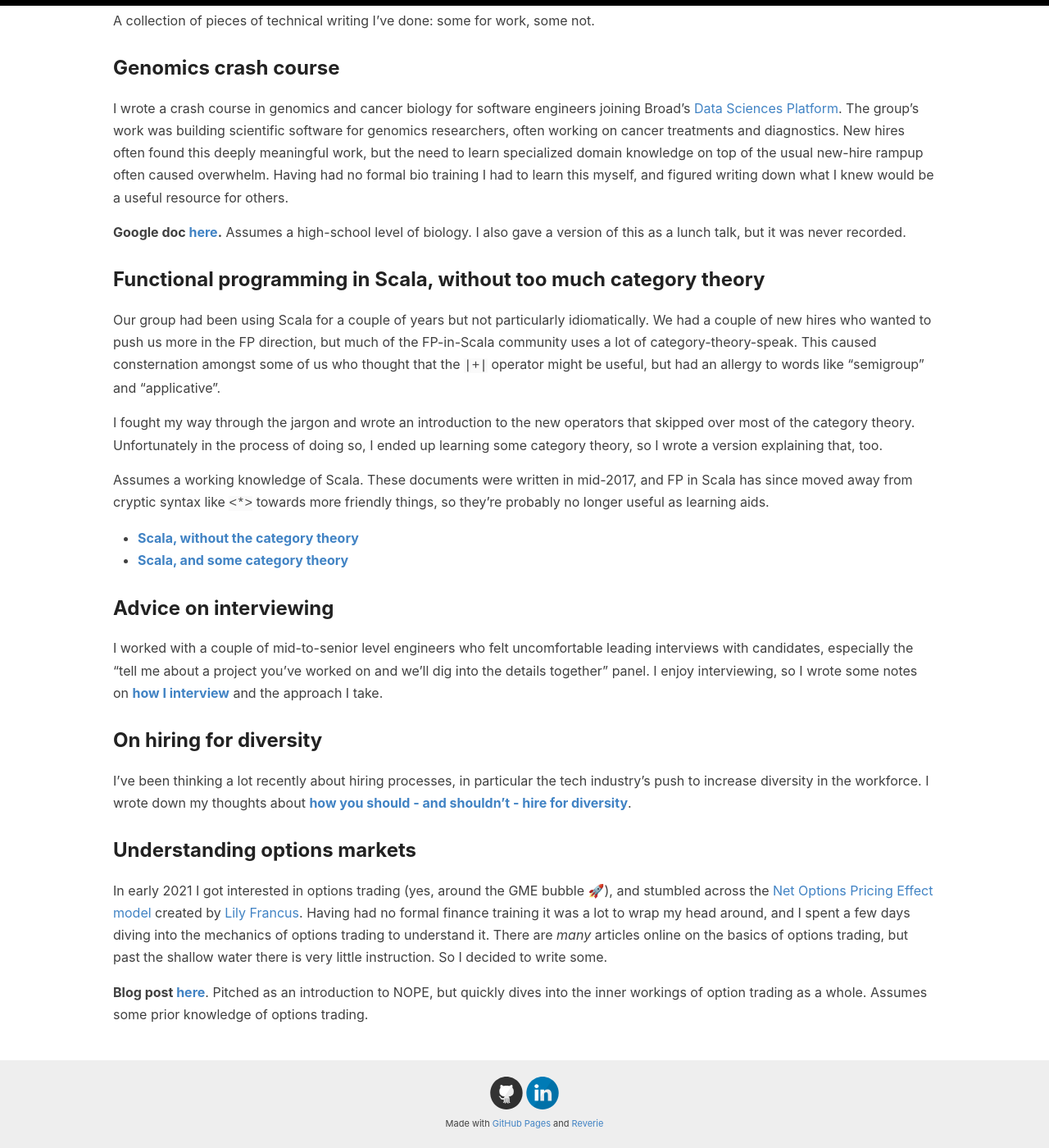
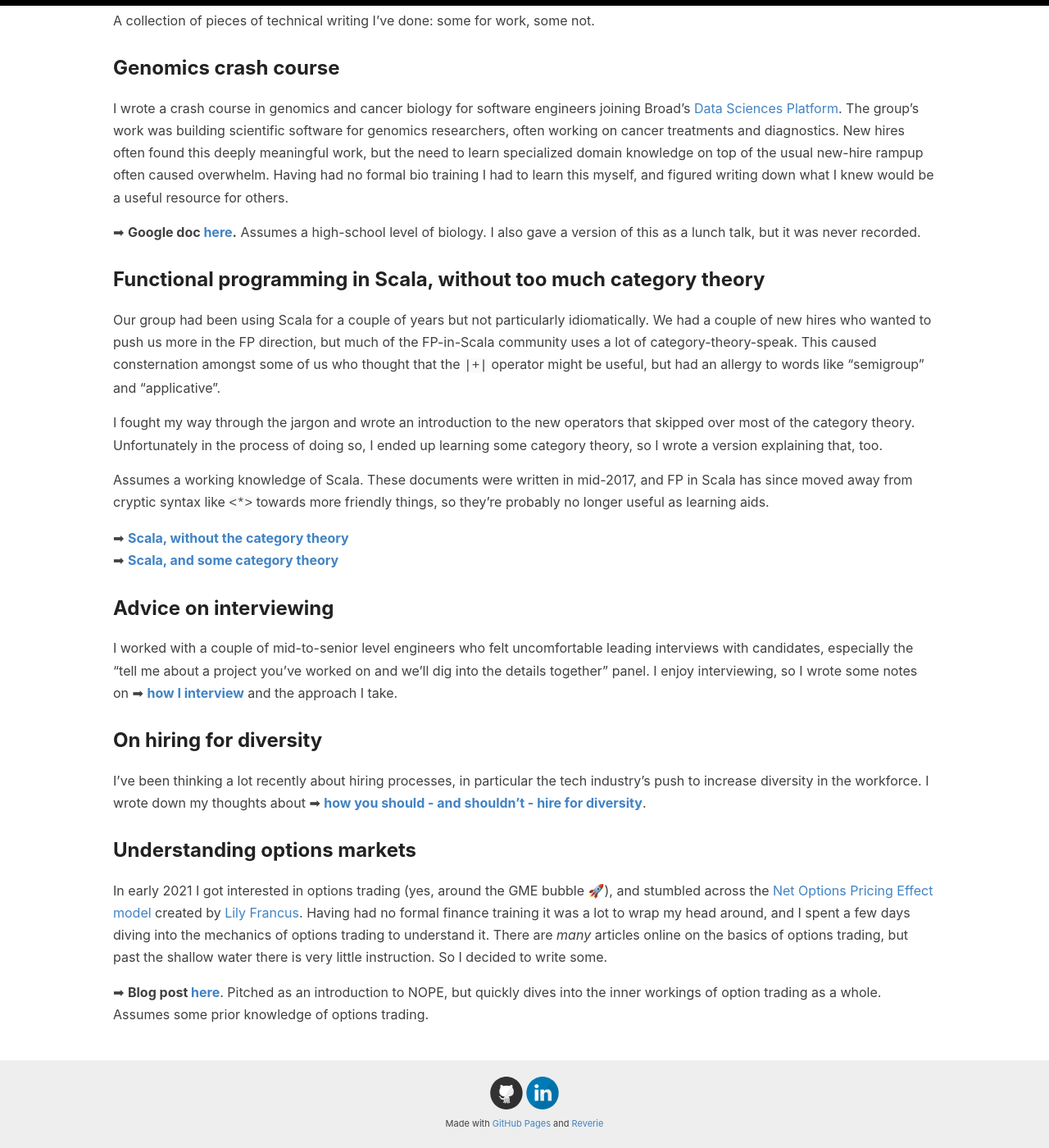
Before and after one commit to helgridly/helgridly.github.io, a Jekyll site: the page built from _pages/writing.md, in a window 1280 px wide and 1400 px high, scrolled down 180 px. Shown: the whole window at 82% size. Built offline with Jekyll 4.4.1, drawn with Linux system fonts in a browser that asks for light colours.

```diff
--- a/_pages/writing.md
+++ b/_pages/writing.md
@@ -10,7 +10,7 @@ A collection of pieces of technical writing I've done: some for work, some not.
 
 I wrote a crash course in genomics and cancer biology for software engineers joining Broad's [Data Sciences Platform](https://www.broadinstitute.org/data-sciences-platform){:target="_blank"}. The group's work was building scientific software for genomics researchers, often working on cancer treatments and diagnostics. New hires often found this deeply meaningful work, but the need to learn specialized domain knowledge on top of the usual new-hire rampup often caused overwhelm. Having had no formal bio training I had to learn this myself, and figured writing down what I knew would be a useful resource for others.
 
-**Google doc [here](https://docs.google.com/document/d/1-C_BI4mx0Amjxac7G908Wtmfuc_N8O4_UqSDPiZu_bo/edit?usp=sharing){:target="_blank"}.** Assumes a high-school level of biology. I also gave a version of this as a lunch talk, but it was never recorded.
+➡ **Google doc [here](https://docs.google.com/document/d/1-C_BI4mx0Amjxac7G908Wtmfuc_N8O4_UqSDPiZu_bo/edit?usp=sharing){:target="_blank"}.** Assumes a high-school level of biology. I also gave a version of this as a lunch talk, but it was never recorded.
 
 ## Functional programming in Scala, without too much category theory
 
@@ -20,20 +20,20 @@ I fought my way through the jargon and wrote an introduction to the new operator
 
 Assumes a working knowledge of Scala. These documents were written in mid-2017, and FP in Scala has since moved away from cryptic syntax like `<*>` towards more friendly things, so they're probably no longer useful as learning aids.
 
-* **[Scala, without the category theory](https://docs.google.com/document/d/1peDiNwaWE-M8CH4IaDCbxCiscqYrYLhl/edit#){:target="_blank"}**
-* **[Scala, and some category theory](https://docs.google.com/document/d/1d3oi2t1Yz7XX9zVpuFeLSeXb_N09_tCJ/edit){:target="_blank"}**
+➡ **[Scala, without the category theory](https://docs.google.com/document/d/1peDiNwaWE-M8CH4IaDCbxCiscqYrYLhl/edit#){:target="_blank"}**
+➡ **[Scala, and some category theory](https://docs.google.com/document/d/1d3oi2t1Yz7XX9zVpuFeLSeXb_N09_tCJ/edit){:target="_blank"}**
 
 
 ## Advice on interviewing
 
-I worked with a couple of mid-to-senior level engineers who felt uncomfortable leading interviews with candidates, especially the "tell me about a project you've worked on and we'll dig into the details together" panel. I enjoy interviewing, so I wrote some notes on **[how I interview](https://docs.google.com/document/d/1qNeXN_E_na_KXsZMaXRfYQcoT-0w59yjdmN1B7Tst68/edit#){:target="_blank"}** and the approach I take.
+I worked with a couple of mid-to-senior level engineers who felt uncomfortable leading interviews with candidates, especially the "tell me about a project you've worked on and we'll dig into the details together" panel. I enjoy interviewing, so I wrote some notes on ➡ **[how I interview](https://docs.google.com/document/d/1qNeXN_E_na_KXsZMaXRfYQcoT-0w59yjdmN1B7Tst68/edit#){:target="_blank"}** and the approach I take.
 
 ## On hiring for diversity
 
-I've been thinking a lot recently about hiring processes, in particular the tech industry's push to increase diversity in the workforce. I wrote down my thoughts about **[how you should - and shouldn't - hire for diversity](/hiring-diversity){:target="_blank"}**.
+I've been thinking a lot recently about hiring processes, in particular the tech industry's push to increase diversity in the workforce. I wrote down my thoughts about ➡ **[how you should - and shouldn't - hire for diversity](/hiring-diversity){:target="_blank"}**.
 
 ## Understanding options markets
 
 In early 2021 I got interested in options trading (yes, around the GME bubble 🚀), and stumbled across the [Net Options Pricing Effect model](https://www.scribd.com/document/487296659/Investigating-Delta-Gamma-Hedging-Impact-on-SPY-Returns-2007-2020){:target="_blank"} created by [Lily Francus](https://twitter.com/nope_its_lily){:target="_blank"}. Having had no formal finance training it was a lot to wrap my head around, and I spent a few days diving into the mechanics of options trading to understand it. There are _many_ articles online on the  basics of options trading, but past the shallow water there is very little instruction. So I decided to write some.
 
-**Blog post [here](https://helgridly.github.io/finstuff/understanding-NOPE/){:target="_blank"}**. Pitched as an introduction to NOPE, but quickly dives into the inner workings of option trading as a whole. Assumes some prior knowledge of options trading.
+➡ **Blog post [here](https://helgridly.github.io/finstuff/understanding-NOPE/){:target="_blank"}**. Pitched as an introduction to NOPE, but quickly dives into the inner workings of option trading as a whole. Assumes some prior knowledge of options trading.
```
Also changed, not shown: _pages/projects.md (+5 -5 lines).
